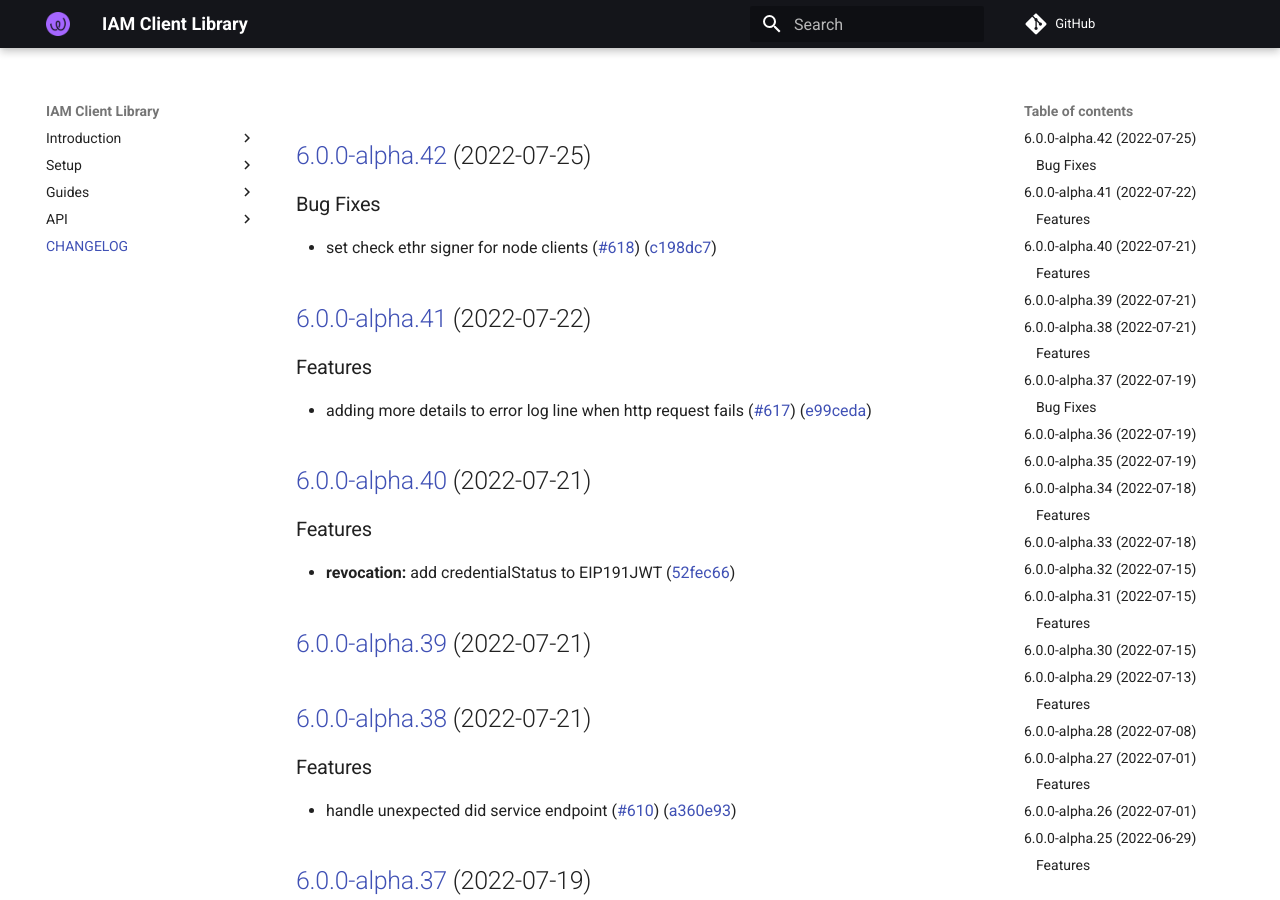
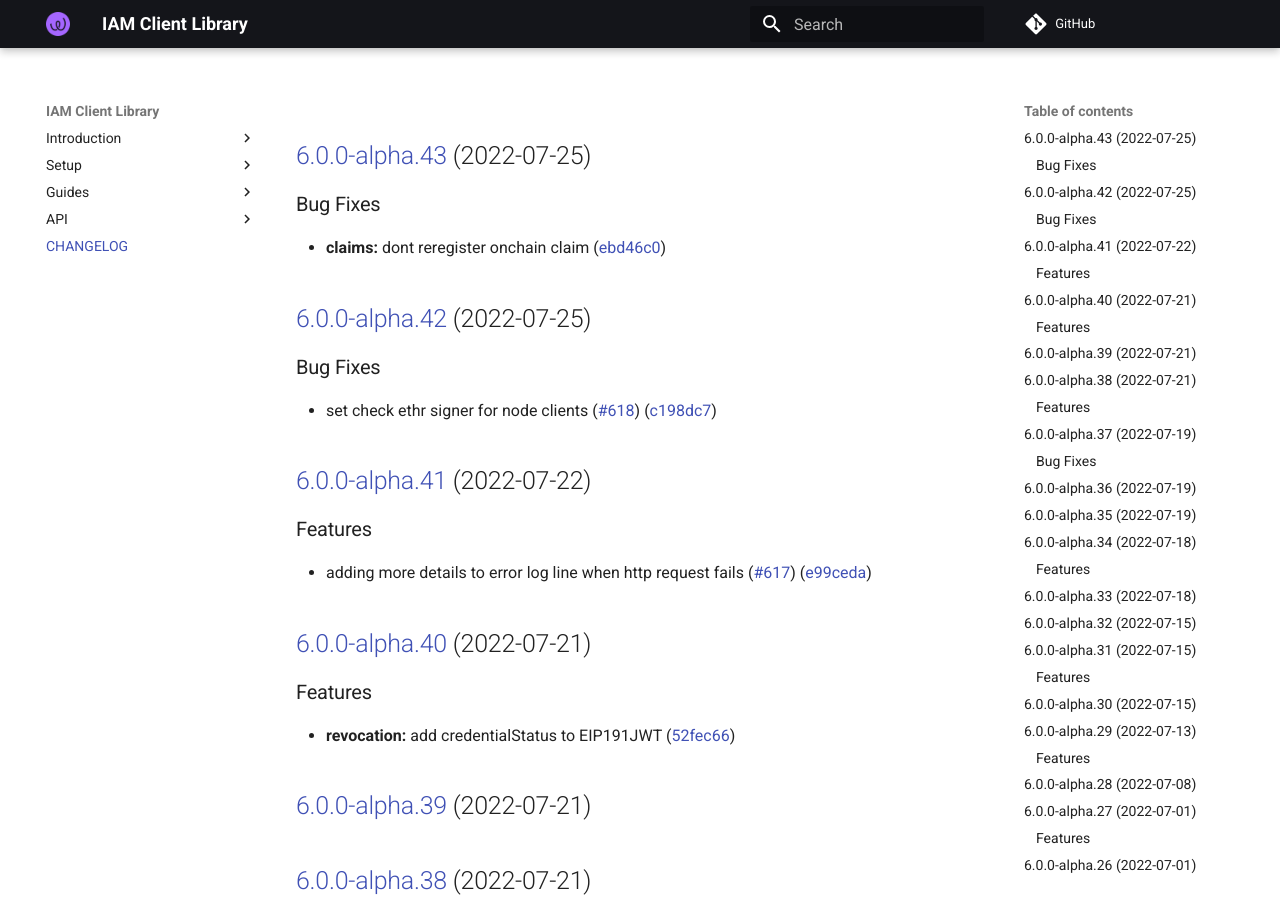
Before and after one commit to energywebfoundation/iam-client-lib, an MkDocs documentation site: the page built from docs/CHANGELOG.md, in a window 1280 px wide and 900 px high. Built offline with MkDocs 1.6.1 and Material for MkDocs 9.7.7, drawn with Linux system fonts in a browser that asks for light colours; comment, search, counter and statistics services are not loaded.

Commit message:
chore(release): 6.0.0-alpha.43 [skip ci]
## [6.0.0-alpha.43](https://github.com/energywebfoundation/iam-client-lib/compare/v6.0.0-alpha.42...v6.0.0-alpha.43) (2022-07-25)

### Bug Fixes

* **claims:** dont reregister onchain claim ([ebd46c0](https://github.com/energywebfoundation/iam-client-lib/commit/ebd46c0b7fbe5f30f1f945891ab90ba1aba57caf))

```diff
--- a/docs/CHANGELOG.md
+++ b/docs/CHANGELOG.md
@@ -1,3 +1,10 @@
+## [6.0.0-alpha.43](https://github.com/energywebfoundation/iam-client-lib/compare/v6.0.0-alpha.42...v6.0.0-alpha.43) (2022-07-25)
+
+
+### Bug Fixes
+
+* **claims:** dont reregister onchain claim ([ebd46c0](https://github.com/energywebfoundation/iam-client-lib/commit/ebd46c0b7fbe5f30f1f945891ab90ba1aba57caf))
+
 ## [6.0.0-alpha.42](https://github.com/energywebfoundation/iam-client-lib/compare/v6.0.0-alpha.41...v6.0.0-alpha.42) (2022-07-25)
 
 
--- a/package.json
+++ b/package.json
@@ -1,6 +1,6 @@
 {
   "name": "iam-client-lib",
-  "version": "6.0.0-alpha.42",
+  "version": "6.0.0-alpha.43",
   "description": "Library for Decentralized Identity and Access Management",
   "main": "dist/index.js",
   "module": "dist/index.esm.js",
```
